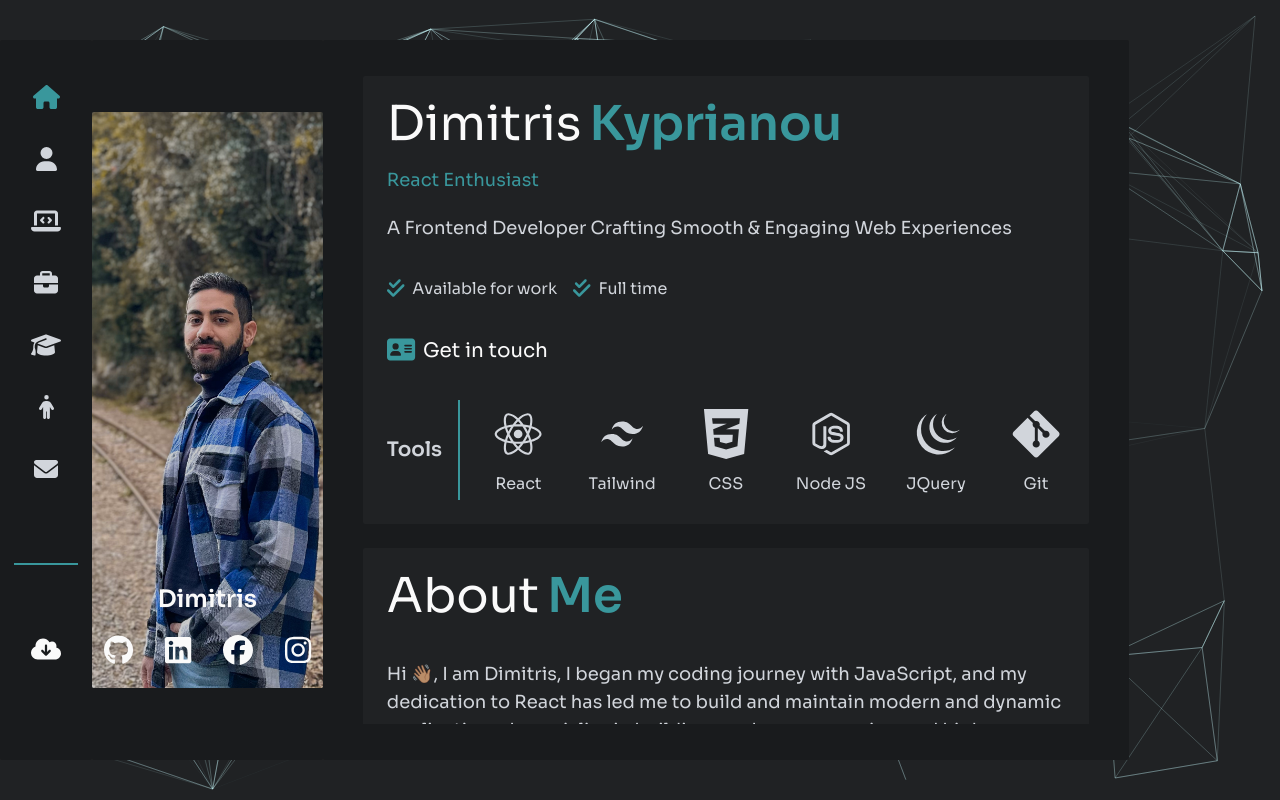
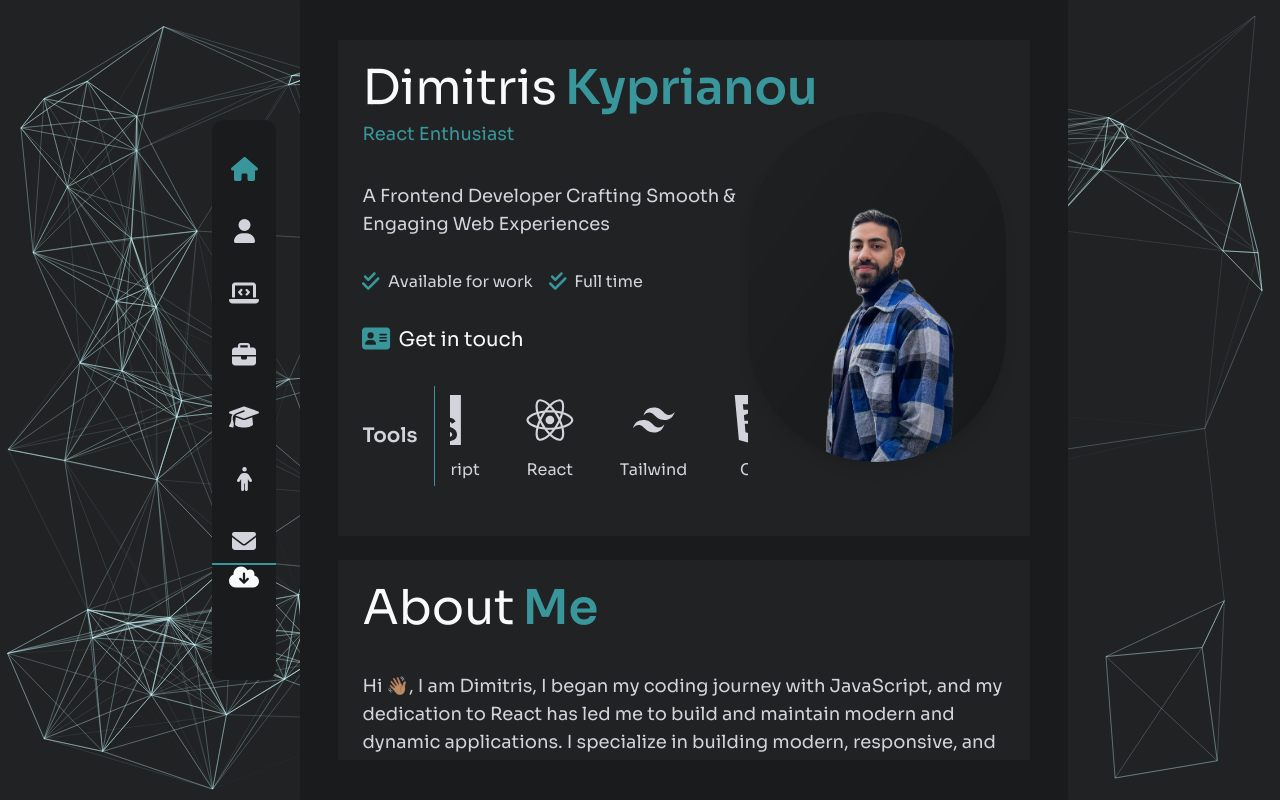
Before and after one commit to DimitrisKyp/Dashboard-Portfolio, a React (Vite) app: page / in a window 1280 px wide. Built offline with nearby package versions, Linux system fonts and the light colour scheme.

Commit message:
aesthetic changes

```diff
--- a/src/App.tsx
+++ b/src/App.tsx
@@ -1,22 +1,18 @@
 import NavigationPanel from "./components/NavigationPanel";
-import ProfilePanel from "./components/ProfilePanel";
 import MainPanel from "./components/MainPanel";
 import ParticlesBackground from "./utils/ParticlesBackground";
 
 export default function App() {
   return (
-    <div className="flex h-screen text-appColor">
+    <div className="flex h-screen items-center text-appColor">
       {/* Particle Background */}
       <ParticlesBackground />
 
-      <div className="relative flex w-[90%] items-center">
-        <div className="flex h-[90%] w-[8%] items-center justify-center rounded-sm bg-firstLayer">
+      <div className="relative flex h-full w-full items-center justify-center space-x-6">
+        <div className="flex h-[70%] w-[5%] items-center justify-center rounded-xl bg-firstLayer">
           <NavigationPanel />
         </div>
-        <div className="flex h-[90%] w-[20%] items-center justify-center rounded-sm bg-firstLayer">
-          <ProfilePanel />
-        </div>
-        <div className="flex h-[90%] w-[70%] items-center justify-center rounded-sm bg-firstLayer">
+        <div className="flex h-full w-[60%] items-center justify-center rounded-sm bg-firstLayer">
           <MainPanel />
         </div>
       </div>
--- a/src/components/MainPanel.tsx
+++ b/src/components/MainPanel.tsx
@@ -26,7 +26,7 @@ export default function MainPanel() {
       },
       {
         root: containerRef.current,
-        rootMargin: "0px",
+        rootMargin: "-100px 0px", // Detects sections slightly before they fully appear
         threshold: 0.5,
       },
     );
@@ -39,7 +39,7 @@ export default function MainPanel() {
   }, [dispatch]);
 
   return (
-    <div ref={containerRef} className="custom-scrollbar text-appColor h-[90%] w-[90%] space-y-6 overflow-y-auto scroll-smooth">
+    <div ref={containerRef} className="custom-scrollbar h-[90%] w-[90%] space-y-6 overflow-y-auto scroll-smooth text-appColor">
       <section id="homeSection">
         <Home />
       </section>
--- a/src/components/ProfilePanel.tsx
+++ /dev/null
@@ -1,31 +0,0 @@
-import { FontAwesomeIcon } from "@fortawesome/react-fontawesome";
-import { faFacebook, faGithub, faInstagram, faLinkedin } from "@fortawesome/free-brands-svg-icons";
-
-export default function ProfilePanel() {
-  return (
-    <div className="relative flex h-[80%] w-[100%] flex-col justify-end overflow-hidden rounded-sm">
-      <div className="absolute inset-0 z-0 h-full w-full scale-150  bg-cover bg-center" style={{ backgroundImage: "url('/profile.JPG')" }}>
-        <div className="absolute inset-0 bg-black bg-opacity-20"></div>
-      </div>
-
-      {/* Social Links */}
-      <div className="relative z-10 mb-5 flex w-full justify-center space-x-8">
-        <span className="text-2xl font-semibold text-profileColor">Dimitris</span>
-      </div>
-      <div className="relative z-10 mb-5 flex w-full justify-center space-x-8">
-        <a href="https://github.com/DimitrisKyp" target="_blank" rel="noopener noreferrer">
-          <FontAwesomeIcon icon={faGithub} className="text-3xl text-profileColor transition-all duration-300 hover:scale-150" />
-        </a>
-        <a href="https://www.linkedin.com/in/dimitrios-kyprianou" target="_blank" rel="noopener noreferrer">
-          <FontAwesomeIcon icon={faLinkedin} className="text-3xl text-profileColor transition-all duration-300 hover:scale-150" />
-        </a>
-        <a href="https://www.facebook.com/kyprianou.dimitris" target="_blank" rel="noopener noreferrer">
-          <FontAwesomeIcon icon={faFacebook} className="text-3xl text-profileColor transition-all duration-300 hover:scale-150" />
-        </a>
-        <a href="https://instagram.com/dimitris.kypr" target="_blank" rel="noopener noreferrer">
-          <FontAwesomeIcon icon={faInstagram} className="text-3xl text-profileColor transition-all duration-300 hover:scale-150" />
-        </a>
-      </div>
-    </div>
-  );
-}
--- a/src/components/mainSections/Contact.tsx
+++ b/src/components/mainSections/Contact.tsx
@@ -1,20 +1,38 @@
 import { faEnvelope, faLocationDot, faPhone } from "@fortawesome/free-solid-svg-icons";
 import { FontAwesomeIcon } from "@fortawesome/react-fontawesome";
-import { faGithub } from "@fortawesome/free-brands-svg-icons";
+import { faGithub, faFacebook, faInstagram, faLinkedin } from "@fortawesome/free-brands-svg-icons";
 
 export default function Contact() {
   const contactDetails = [
     {
+      icon: faGithub,
+      title: "GitHub",
+      details: "DimitrisKyp",
+      link: "https://github.com/DimitrisKyp",
+    },
+    {
+      icon: faFacebook,
+      title: "Facebook",
+      details: "Dimitris Kyprianou",
+      link: "https://www.facebook.com/kyprianou.dimitris",
+    },
+    {
+      icon: faInstagram,
+      title: "Instagram",
+      details: "dimitris.kypr",
+      link: "https://instagram.com/dimitris.kypr",
+    },
+    {
+      icon: faLinkedin,
+      title: "LinkedIn",
+      details: "dimitrios-kyprianou",
+      link: "https://www.linkedin.com/in/dimitrios-kyprianou",
+    },
+    {
       icon: faLocationDot,
       title: "Location",
       details: "Thessaloniki, Greece",
-      link: "https://www.google.com/maps?q=Thessaloniki,+Greece",
-    },
-    {
-      icon: faGithub,
-      title: "GitHub",
-      details: "github.com/DimitrisKyp",
-      link: "https://github.com/DimitrisKyp",
+      link: "",
     },
     {
       icon: faPhone,
@@ -30,32 +48,50 @@ export default function Contact() {
     },
   ];
 
+  const linkedContacts = contactDetails.filter(item => item.link);
+  const staticContacts = contactDetails.filter(item => !item.link);
+
   return (
-    <div className="flex flex-col space-y-10 rounded-sm bg-secondLayer p-6">
-      <div>
+    <div className="flex flex-col space-y-10 rounded-md bg-secondLayer p-8">
+      {/* Section Header */}
+      <div className="text-center">
         <span className="mr-2 text-5xl font-normal">Contact</span>
         <span className="text-5xl font-semibold text-primaryColor">Me</span>
       </div>
 
-      <div className="flex flex-wrap justify-center gap-8">
-        {contactDetails.map((item, index) => (
-          <div
-            key={index}
-            className="flex w-72 flex-col items-center justify-between rounded-sm bg-thirdLayer p-6 shadow-lg transition-transform duration-300 hover:scale-110"
-          >
-            <FontAwesomeIcon icon={item.icon} size="3x" className="mb-4 text-primaryColor" />
-            <div className="text-center">
-              <span className="mb-2 block text-xl font-semibold text-appColor">{item.title}</span>
-              {item.link ? (
-                <a target="_blank" href={item.link} className="text-text block text-lg text-secondaryColor">
-                  {item.details}
-                </a>
-              ) : (
-                <span className="text-text block text-lg text-secondaryColor">{item.details}</span>
-              )}
-            </div>
+      {/* Two Column Layout */}
+      <div className="md:grid-cols-2 grid grid-cols-1 gap-8">
+        {/* Left Column: Static Contact Details */}
+        <div className="rounded-lg bg-thirdLayer p-6 shadow-md">
+          <div className="space-y-6">
+            {staticContacts.map((item, index) => (
+              <div key={index} className="flex items-center space-x-4">
+                <FontAwesomeIcon icon={item.icon} size="2x" className="text-primaryColor" />
+                <div>
+                  <span className="block text-xl font-semibold text-appColor">{item.title}</span>
+                  <span className="text-text block text-lg text-secondaryColor">{item.details}</span>
+                </div>
+              </div>
+            ))}
           </div>
-        ))}
+        </div>
+
+        {/* Right Column: Clickable Contact Links */}
+        <div className="grid grid-cols-2 gap-6">
+          {linkedContacts.map((item, index) => (
+            <a
+              key={index}
+              href={item.link}
+              target="_blank"
+              rel="noopener noreferrer"
+              className="group flex flex-col items-center space-y-3 rounded-lg bg-thirdLayer p-6 text-center shadow-lg transition-transform duration-300 hover:scale-105 hover:bg-primaryColor hover:text-appColor"
+            >
+              <FontAwesomeIcon icon={item.icon} size="2x" className="text-primaryColor group-hover:text-appColor" />
+              <span className="block text-lg font-semibold">{item.title}</span>
+              <span className="text-text block text-sm">{item.details}</span>
+            </a>
+          ))}
+        </div>
       </div>
     </div>
   );
--- a/src/components/mainSections/Home.tsx
+++ b/src/components/mainSections/Home.tsx
@@ -22,15 +22,20 @@ export default function Home() {
   };
 
   return (
-    <div className="flex h-[400px] flex-col justify-between rounded-sm bg-secondLayer p-6">
+    <div className="flex flex-col rounded-sm bg-secondLayer p-6">
+      {/* Name Header */}
       <div>
         <span className="mr-2 text-5xl font-normal">Dimitris</span>
         <span className="text-5xl font-semibold text-primaryColor">Kyprianou</span>
-
-        <Typewriter descriptions={descriptions} />
-        <p className="m-0 text-lg text-secondaryColor">A Frontend Developer Crafting Smooth & Engaging Web Experiences</p>
       </div>
 
+      <div className="flex h-[400px] w-full justify-between">
+        {/* Left Section */}
+        <div className="flex w-[60%] flex-col space-y-8">
+          <Typewriter descriptions={descriptions} />
+          <div className="text-lg text-secondaryColor">A Frontend Developer Crafting Smooth & Engaging Web Experiences</div>
+
+          {/* Availability */}
           <div className="flex space-x-4 text-secondaryColor">
             <span>
               <FontAwesomeIcon icon={faCheckDouble} size="lg" className="mr-2 text-primaryColor" />
@@ -42,10 +47,11 @@ export default function Home() {
             </span>
           </div>
 
+          {/* Contact Button */}
           <div className="flex space-x-8">
             <a
               onClick={() => scrollToSection("contactSection")}
-          className="transform text-xl text-primaryColor transition-all duration-300 hover:scale-110"
+              className="transform cursor-pointer text-xl text-primaryColor transition-all duration-300 hover:scale-110"
             >
               <FontAwesomeIcon icon={faAddressCard} size="lg" className="mr-2" />
               <span className="text-appColor">Get in touch</span>
@@ -81,5 +87,14 @@ export default function Home() {
             </div>
           </div>
         </div>
+
+        {/* Profile Image */}
+        <div className="relative h-[350px] w-[350px] overflow-hidden rounded-full border-4 border-primaryColor shadow-lg">
+          <div className="h-full w-full scale-125 bg-cover bg-center" style={{ backgroundImage: "url('/profile.png')" }}>
+            <div className="absolute inset-0 bg-gradient-to-tl from-black/30 to-transparent"></div>
+          </div>
+        </div>
+      </div>
+    </div>
   );
 }
--- a/src/components/mainSections/Skills.tsx
+++ b/src/components/mainSections/Skills.tsx
@@ -8,7 +8,7 @@ export default function Skills() {
         <span className="mr-2 text-5xl font-normal">My</span>
         <span className="text-5xl font-semibold text-primaryColor">Advantages</span>
       </div>
-      <div className="mt-10 space-y-8 text-lg leading-relaxed text-secondaryColor">
+      <div className="mt-10 text-lg leading-relaxed text-secondaryColor">
         {/* Frontend Section */}
         <div className="flex space-x-4">
           <FontAwesomeIcon icon={faCode} size="xl" className="mt-1 text-primaryColor" />
@@ -57,10 +57,10 @@ export default function Skills() {
               implementing essential features like biometric authentication, push notifications, and background services. I am skilled in
               managing application states with <strong>Redux</strong> and ensuring smooth performance.
             </p>
-            <p className="mt-4 text-lg">
+            {/* <p className="mt-4 text-lg">
               Additionally, I have assisted in publishing applications to both the <strong>Google Play Store</strong> {""}
               and <strong>Apple App Store</strong>, ensuring compliance with platform-specific guidelines.
-            </p>
+            </p> */}
           </div>
         </div>
 
--- a/src/utils/typewriter.tsx
+++ b/src/utils/typewriter.tsx
@@ -33,5 +33,5 @@ export default function Typewriter({ descriptions }: TypewriterProps) {
     return () => clearTimeout(timeout);
   }, [currentText, isDeleting, descriptions, currentIndex, typingSpeed, pauseTime]);
 
-  return <p className="h-[30px] text-lg text-primaryColor">{currentText}</p>;
+  return <p className="m-0 mt-2 h-[30px] text-lg text-primaryColor">{currentText}</p>;
 }
```
Also changed, not shown: public/profile.png (added). Lines whose indentation alone changed are shown as unchanged.
